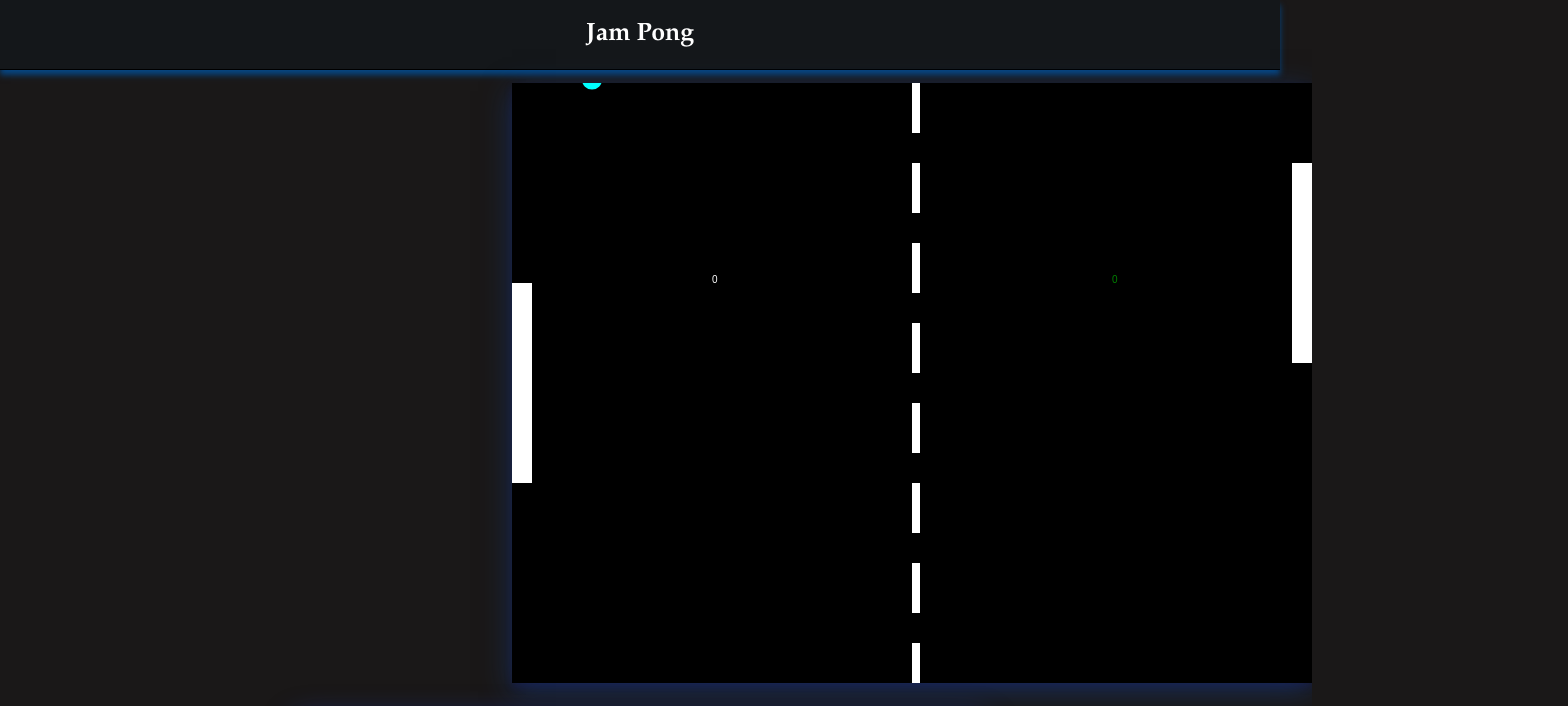
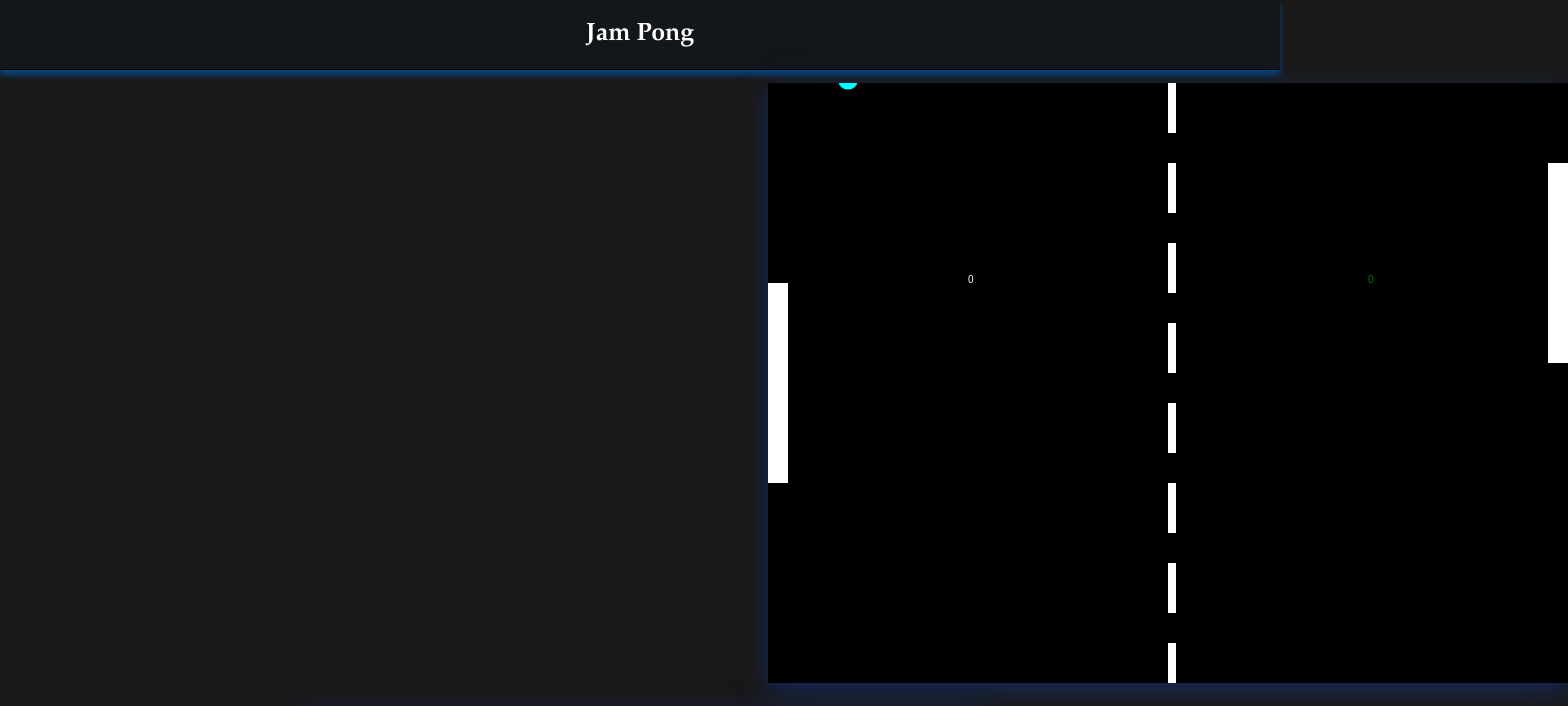
Before and after one commit to Jamontoast24/pong, a plain HTML site: page index.html in a window 1280 px wide. Shown: the top 706 px of the page, 1568 px wide, since content can reach past the window. Drawn offline with Linux system fonts and the light colour scheme.

Commit message:
Update style.css

```diff
--- a/style.css
+++ b/style.css
@@ -35,7 +35,7 @@ body {
 
 .gameArea {
     margin-top: 1%;
-    margin-left: 40%;
+    margin-left: 60%;
     box-shadow: 0 4px 8px 0 rgba(27, 25, 138, 0.2), 0 8px 28px 0 rgba(20, 64, 146, 0.5);
 }
 
```
